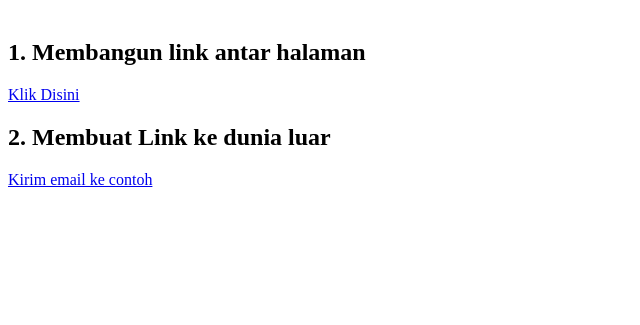
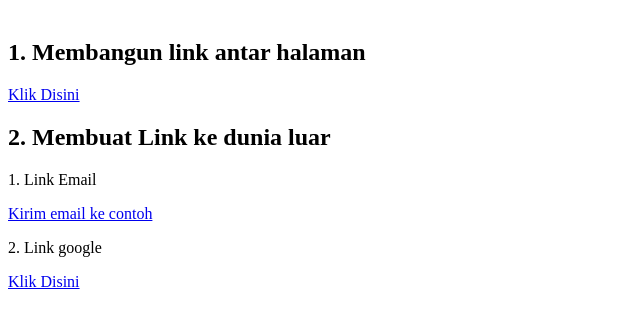
Before and after one commit to dapimorales/1124160205-p5, a plain HTML site: page index.html in a window 1280 px wide. Shown: the part 79-404 px from the top of the page, without its empty margins (0-640 px from the left). Drawn offline with Linux system fonts and the light colour scheme.

Commit message:
Menambah membuat Link ke dunia luar ke link google

```diff
--- a/index.html
+++ b/index.html
@@ -13,6 +13,10 @@
     <a href="halaman.html" target="_blank">Klik Disini</a>
 
     <h2>2. Membuat Link ke dunia luar</h2>
-    <a href="mailto:maulanakhadafi114@gmail.com">Kirim email ke contoh</a>
+    <p>1. Link Email</p>
+    <a href="mailto:maulanakhadafi114@gmail.com" target="_blank">Kirim email ke contoh</a>
+    <p>2. Link google</p>
+    <a href="https://sites.google.com/view/iketutg-global-institut/iketutg?authuser=0" target="_blank">Klik Disini</a>
+
 </body>
 </html>
```
